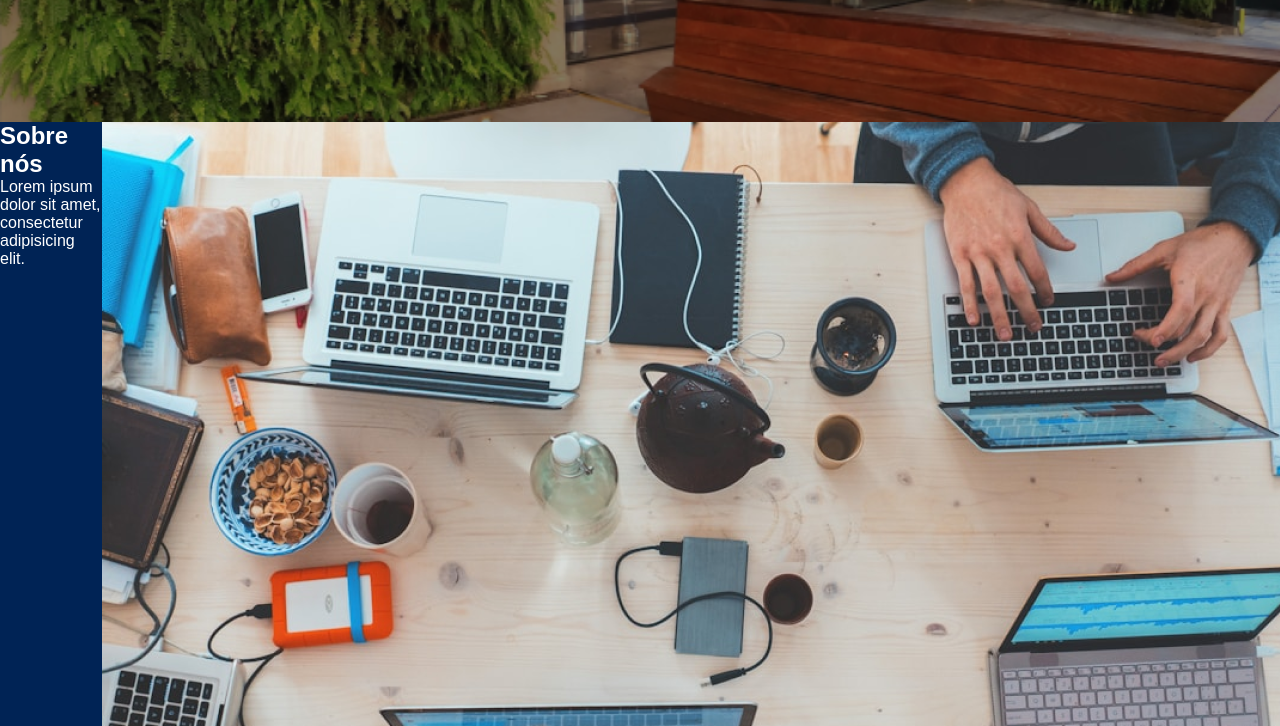
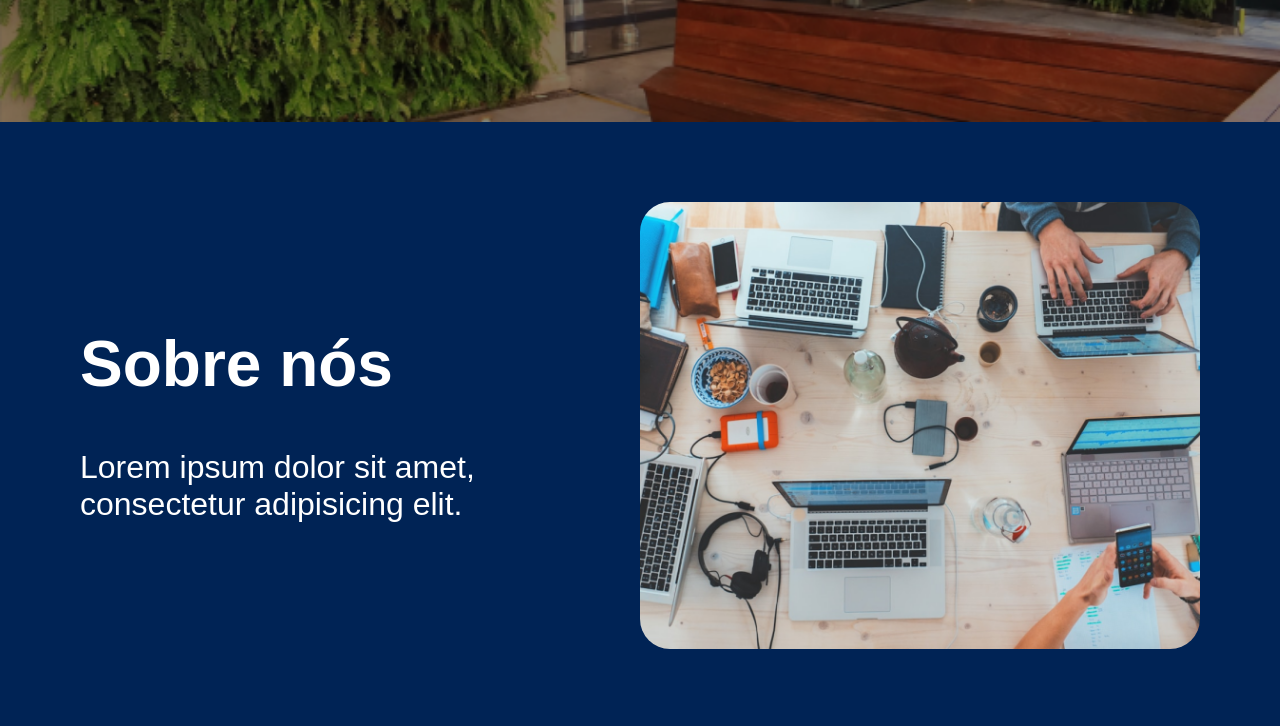
Before and after one commit to Heitor65/site-vanila-front-end, a plain HTML site: page index.html in a window 1280 px wide. Shown: the part 620-1346 px from the top of the page. Drawn offline with Linux system fonts and the light colour scheme.

Commit message:
seção sobre index finalizada

```diff
--- a/style/index.css
+++ b/style/index.css
@@ -33,8 +33,32 @@
 .sobre-section {
     background-color: #002355;
     display: flex;
+    flex-direction: row;
+    align-items: center;
+    padding: 5rem;
+    justify-content: space-around;
+}
+
+.sobre-section div {
+    display: flex;
+    flex-direction: column;
+    gap: 3rem;
 }
 
 .sobre-section h2, p {
     color: white;
 }
+
+.sobre-section h2 {
+    font-size: 4rem;
+}
+
+.sobre-section p {
+    font-size: 2rem;
+}
+
+.sobre-section img{
+    width: 50%;
+    height: auto;
+    border-radius: 30px;
+}
```
